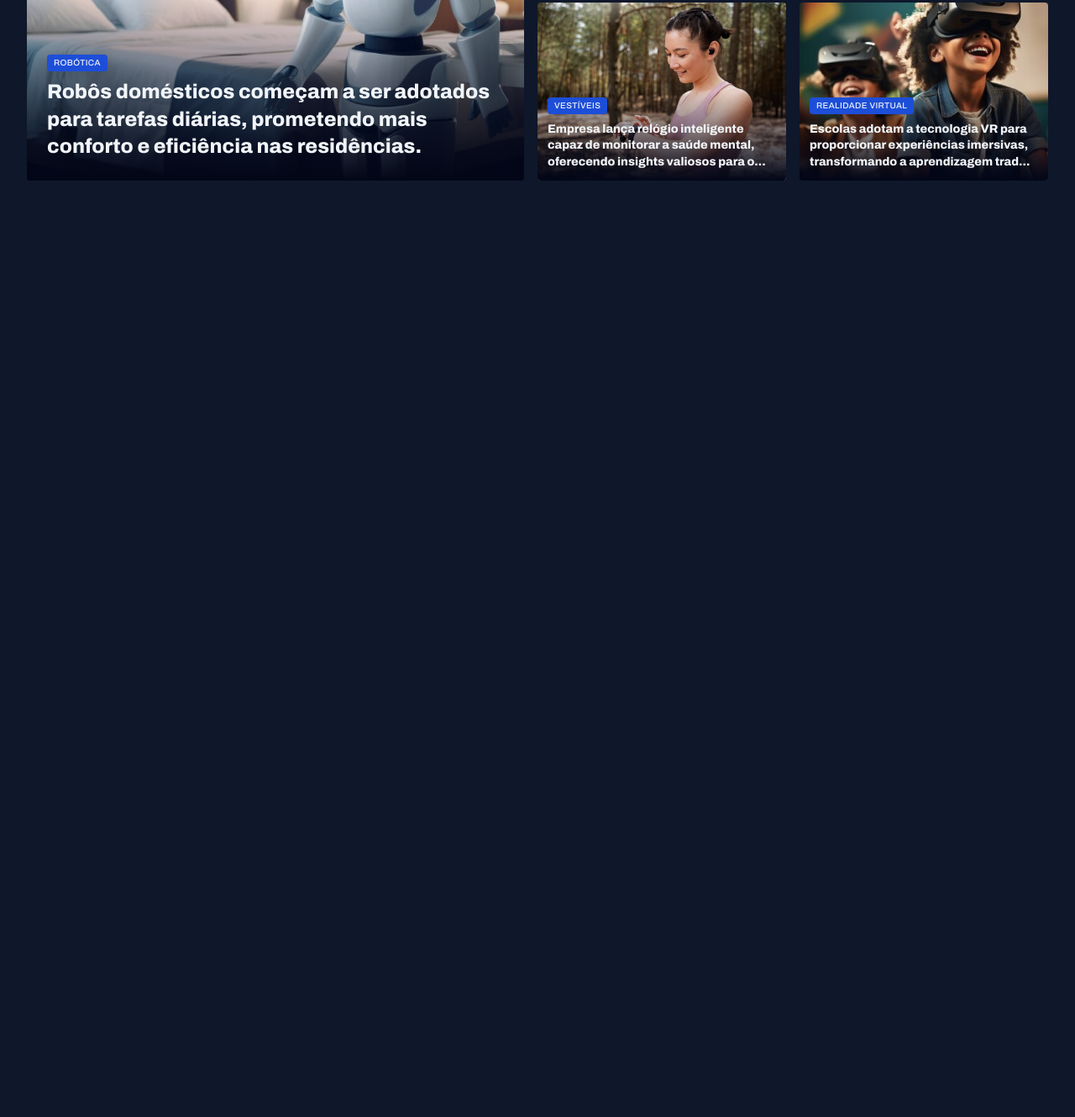
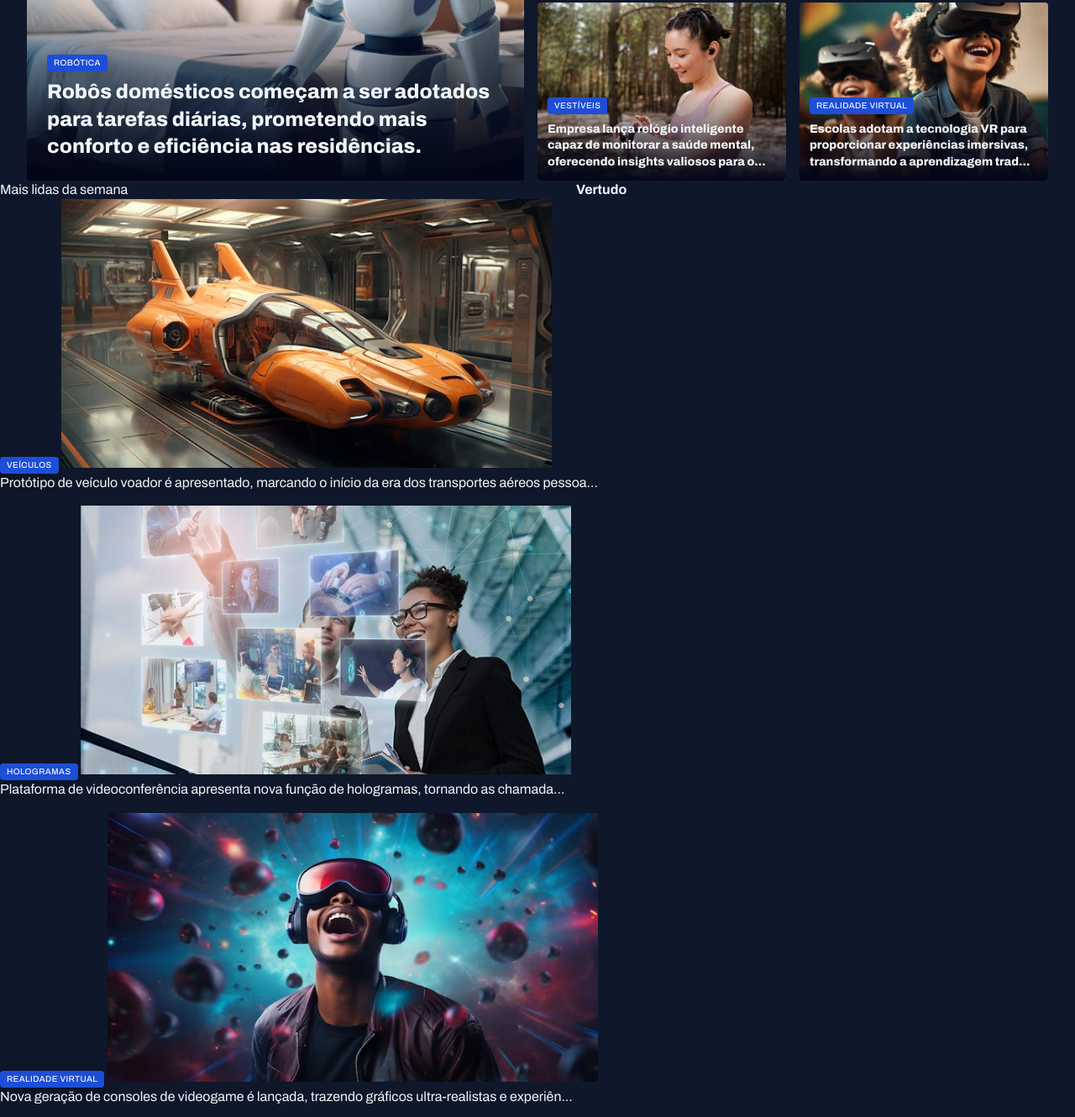
Before and after one commit to AlexandreCDEO/news-portal, a plain HTML site: page index.html in a window 1280 px wide. Shown: the part 380-1710 px from the top of the page at 84% size. Before the commit the page ends 800 px from the top, so only its background shows below. Drawn offline with Linux system fonts and the light colour scheme.

Commit message:
structuring the most read session of the week

```diff
--- a/index.html
+++ b/index.html
@@ -90,6 +90,47 @@
         </div>
     </section>
  </main>
+ <section id="weekly">
+    <header class="grid grid-flow-col">
+        <h3>Mais lidas da semana</h3>
+        <a href="#" class="grid grid-flow-col">
+            <strong>Vertudo</strong>
+            <span></span>
+        </a>
+    </header>
+    <div class="grid gap-16">
+        <figure>
+            <span class="content-tag">veículos</span>
+            <img src="assets/images/Image 06.png" alt="...">
+            <p>
+                Protótipo de veículo voador é apresentado, marcando o início da era dos transportes aéreos pessoa...
+            </p>
+        </figure>
 
+        <figure>
+            <span class="content-tag">Hologramas</span>
+            <img src="assets/images/Image 07.png" alt="...">
+            <p>
+                Plataforma de videoconferência apresenta nova função de hologramas, tornando as chamada...
+            </p>
+        </figure>
+
+        <figure>
+            <span class="content-tag">Realidade virtual</span>
+            <img src="assets/images/Image 08.png" alt="...">
+            <p>
+                Nova geração de consoles de videogame é lançada, trazendo gráficos ultra-realistas e experiên...
+            </p>
+        </figure>
+
+        <figure>
+            <span class="content-tag">Internet</span>
+            <img src="assets/images/Image 09.png" alt="...">
+            <p>
+                Projeto busca oferecer internet de alta velocidade em áreas remotas através de satélites.
+            </p>
+        </figure>
+    </div>
+ </section>
 </body>
 </html>
```
